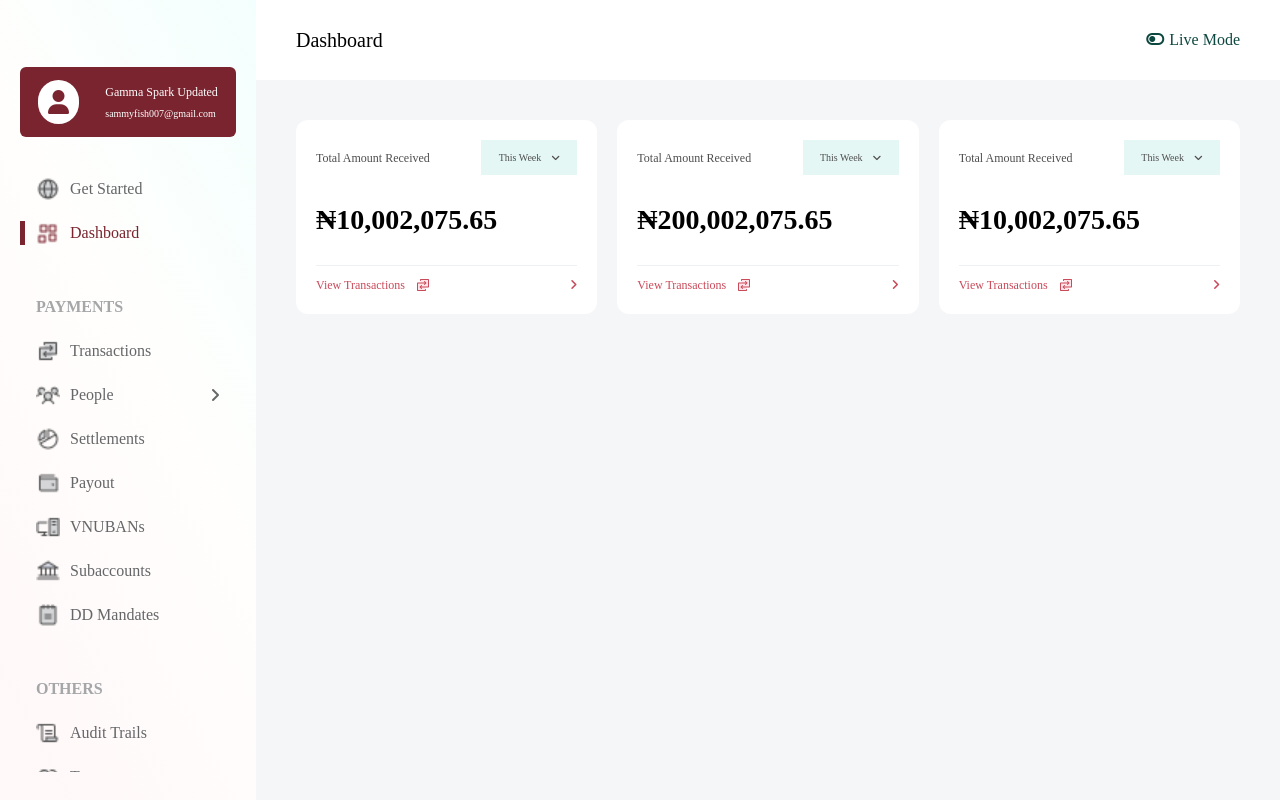
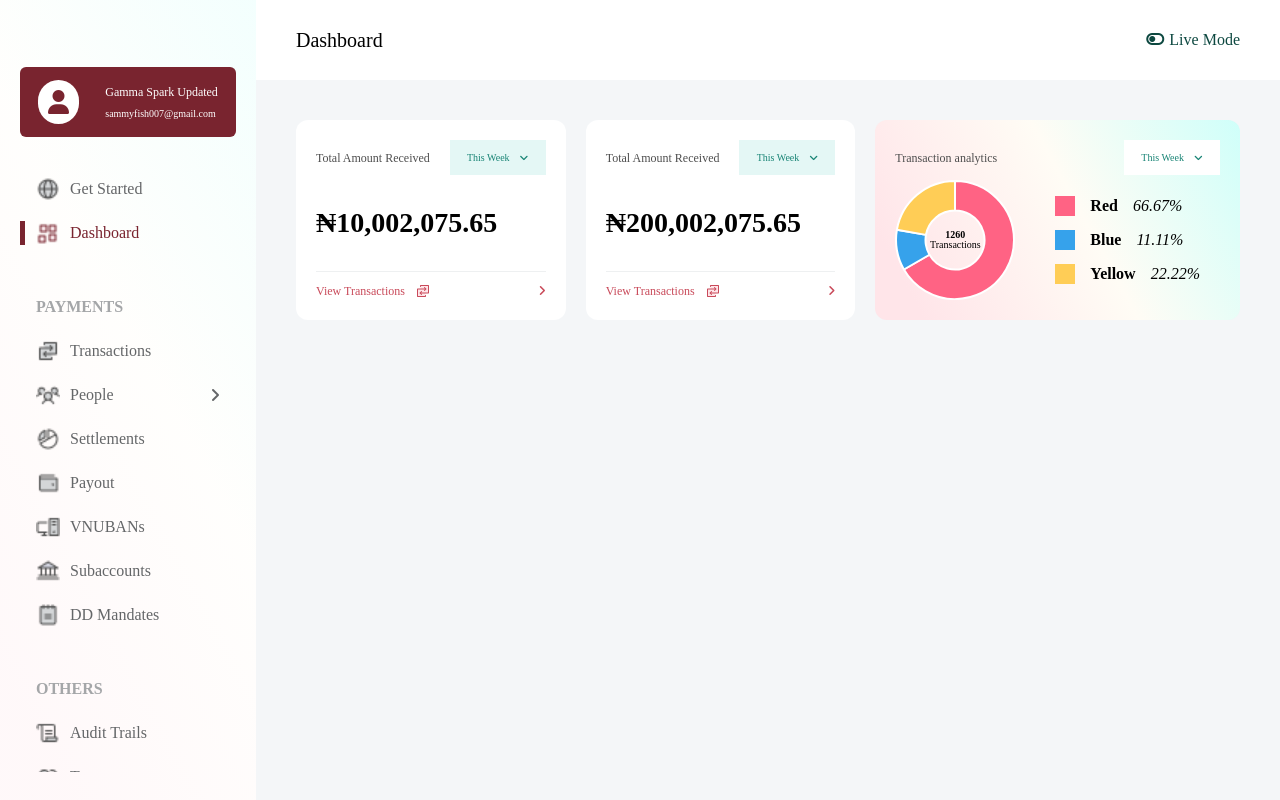
Before and after one commit to SymplyMatt/customer_dashboard_woven, a Vue app: page /dashboard/transactions in a window 1280 px wide. Built offline with nearby package versions, Linux system fonts and the light colour scheme; a web font is replaced by a local one.

Commit message:
pie chart

```diff
--- a/package.json
+++ b/package.json
@@ -8,12 +8,14 @@
   },
   "dependencies": {
     "autoprefixer": "^10",
+    "chart.js": "^4.4.0",
     "core-js": "^3.8.3",
     "font-awesome": "^4.7.0",
     "postcss": "^8",
     "simplebar": "^6.2.5",
     "tailwindcss": "^3.3.5",
     "vue": "^3.2.13",
+    "vue-chartjs": "^5.2.0",
     "vue-router": "^4.0.3"
   },
   "devDependencies": {
--- /dev/null
+++ b/src/components/dashboard/main/Chart.vue
@@ -0,0 +1,68 @@
+<template>
+    <div class="flex flex-col justify-between items-center w-full radius-12 p-5 h-50 chart-container">
+      <div class="flex justify-between items-center w-full text-textColorDark font-medium">
+        <div class="text-12">Transaction analytics</div>
+        <div class="flex flex-col justify-center align-center overlay-container w-24 bg-white text-10">
+          <div class="flex justify-center items-center bg-white p-2 gap-2 w-full cursor-pointer text-thickGreen" @click="changeisOverlayOpen()">
+            {{ "This "+ getActiveDurationText().duration }} <i class="fa-solid fa-angle-down" v-if="!isOverlayOpen"></i> <i class="fa-solid fa-angle-up" v-if="isOverlayOpen"></i>
+          </div>
+          <div
+          :class="!isOverlayOpen && 'hide-overlay'"
+          class="overlay flex flex-col mx-auto justify-center items-center w-full"
+          >
+            <div class="flex justify-center items-center border-t greyBorder border-b greyBorder py-2 px-5 w-full cursor-pointer" @click="changeDuration(item.toLowerCase())" v-for="(item, index) in durations">{{ item }}</div>
+          </div>
+        </div>
+      </div>
+      <PieChart />
+    </div>
+</template>
+
+<script>
+import PieChart from './PieChart.vue';
+    export default {
+        name: 'Chart',
+        components : {
+            PieChart
+        },
+        props: {
+            item: {
+            type: Array,
+            required: true
+            }
+        },
+        data() {
+        return {
+            duration: 'week',
+            isOverlayOpen: false,
+        };
+        },
+        methods: {
+        changeDuration(newDuration) {
+            this.duration = newDuration;
+            this.isOverlayOpen = false;
+        },
+        changeisOverlayOpen() {
+            this.isOverlayOpen = !this.isOverlayOpen;
+        },
+        getActiveDurationText() {
+            return this.item.find(i => i.duration.toLowerCase() == this.duration);
+        },
+        },
+        computed: {
+            durations() {
+            return this.item.map(item => item.duration);
+            }
+        },
+    };
+</script>
+
+<style>
+    .chart-container{
+        background: linear-gradient(241.47deg, #CCFFFA -2.96%, #FFFCF5 44.27%, #FFE5E9 89.58%),
+        linear-gradient(0deg, #FFFFFF, #FFFFFF);
+    }
+    canvas{
+      background: inherit;
+    }
+</style>
--- /dev/null
+++ b/src/components/dashboard/main/PieChart.vue
@@ -0,0 +1,113 @@
+<template>
+    <div class="flex justify-between items-center w-full gap-10">
+      <div class="pie-chart relative">
+        <canvas id="myChart"></canvas>
+        <div class="total-items text-10">
+          <span class="font-extrabold">1260</span><br>Transactions
+        </div>
+      </div>
+      <div class="legend  gap-2">
+        <div v-for="(label, index) in chartData.labels" :key="index" class="legend-item gap-2">
+          <div class="legend-color" :style="{ backgroundColor: chartData.datasets[0].backgroundColor[index] }"></div>
+          <div class="legend-label">{{ label }}</div>
+          <div class="legend-percent">{{ calculatePercentage(index) }}</div>
+        </div>
+      </div>
+    </div>
+  </template>
+
+  <script>
+  import Chart from 'chart.js/auto';
+  import { onMounted, ref } from 'vue';
+
+  export default {
+    name: 'PieChart',
+    setup() {
+      const chartData = {
+        labels: ['Red', 'Blue', 'Yellow'],
+        datasets: [
+          {
+            data: [300, 50, 100],
+            backgroundColor: ['rgb(255, 99, 132)', 'rgb(54, 162, 235)', 'rgb(255, 205, 86)'],
+            hoverOffset: 4,
+          },
+        ]
+        };
+
+        const config = {
+          type: 'doughnut',
+          data: {
+            labels: chartData.labels,
+            datasets: chartData.datasets,
+          },
+          options: {
+            plugins: {
+              legend: {
+                display: false,
+              },
+            },
+          },
+        };
+
+        const chartInstance = ref(null);
+
+        onMounted(() => {
+          chartInstance.value = new Chart(document.getElementById('myChart'), config);
+        });
+
+        function calculatePercentage(index) {
+          const total = chartData.datasets[0].data.reduce((acc, value) => acc + value, 0);
+          return ((chartData.datasets[0].data[index] / total) * 100).toFixed(2) + '%';
+        }
+
+        return {
+          chartData,
+          calculatePercentage,
+          chartInstance,
+        };
+      },
+    };
+  </script>
+
+  <style scoped>
+  .pie-chart {
+    width: 100%;
+    height: 120px;
+    position: relative;
+  }
+
+  .total-items {
+    position: absolute;
+    top: 50%;
+    left: 50%;
+    transform: translate(-50%, -50%);
+    line-height: 1;
+    text-align: center;
+  }
+
+  .legend {
+    display: flex;
+    flex-wrap: wrap;
+  }
+
+  .legend-item {
+    display: flex;
+    align-items: center;
+    margin-right: 20px;
+  }
+
+  .legend-color {
+    width: 20px;
+    height: 20px;
+    margin-right: 5px;
+  }
+
+  .legend-label {
+    font-weight: bold;
+    margin-right: 5px;
+  }
+
+  .legend-percent {
+    font-style: italic;
+  }
+  </style>
--- a/src/components/dashboard/main/Stats.vue
+++ b/src/components/dashboard/main/Stats.vue
@@ -2,17 +2,19 @@
     <div class="flex justify-between items-center w-full gap-5">
       <TotalBox :item="totalAmountReceived"/>
       <TotalBox :item="totalPayouts"/>
-      <TotalBox :item="totalAmountReceived"/>
+      <Chart :item="totalAmountReceived"/>
     </div>
   </template>
 
   <script>
   import TotalBox from './TotalBox.vue';
+  import Chart from './Chart.vue';
 
   export default {
     name: 'Stats',
     components: {
-      TotalBox
+      TotalBox,
+      Chart
     },
     data() {
       return {
--- a/src/components/dashboard/main/TotalBox.vue
+++ b/src/components/dashboard/main/TotalBox.vue
@@ -1,10 +1,10 @@
 <template>
-    <div class="flex flex-col justify-between items-center w-full bg-white radius-12 p-5 gap-6">
+    <div class="flex flex-col justify-between items-center w-full bg-white radius-12 p-5 gap-6 h-50">
       <div class="flex justify-between items-center w-full text-textColorDark font-medium">
         <div class="text-12">Total Amount Received</div>
         <div class="flex flex-col justify-center align-center overlay-container w-24 bg-white text-10">
-          <div class="flex justify-center items-center bg-lightGreen p-2 gap-2 w-full cursor-pointer" @click="changeisOverlayOpen()">
-            {{ "This "+ getActiveDurationText().duration }} <i class="fa-solid fa-angle-down"></i>
+          <div class="flex justify-center items-center bg-lightGreen p-2 gap-2 w-full cursor-pointer text-thickGreen" @click="changeisOverlayOpen()">
+            {{ "This "+ getActiveDurationText().duration }} <i class="fa-solid fa-angle-down" v-if="!isOverlayOpen"></i> <i class="fa-solid fa-angle-up" v-if="isOverlayOpen"></i>
           </div>
           <div
           :class="!isOverlayOpen && 'hide-overlay'"
--- a/tailwind.config.js
+++ b/tailwind.config.js
@@ -31,6 +31,7 @@ module.exports = {
       },
       textColor: {
         'liveGreen': '#0D4840',
+        'thickGreen': '#188475',
       },
       spacing: {
         '1': '5px',
```
Also changed, not shown: 1 other file (tests, documents, lock files or other folders).
